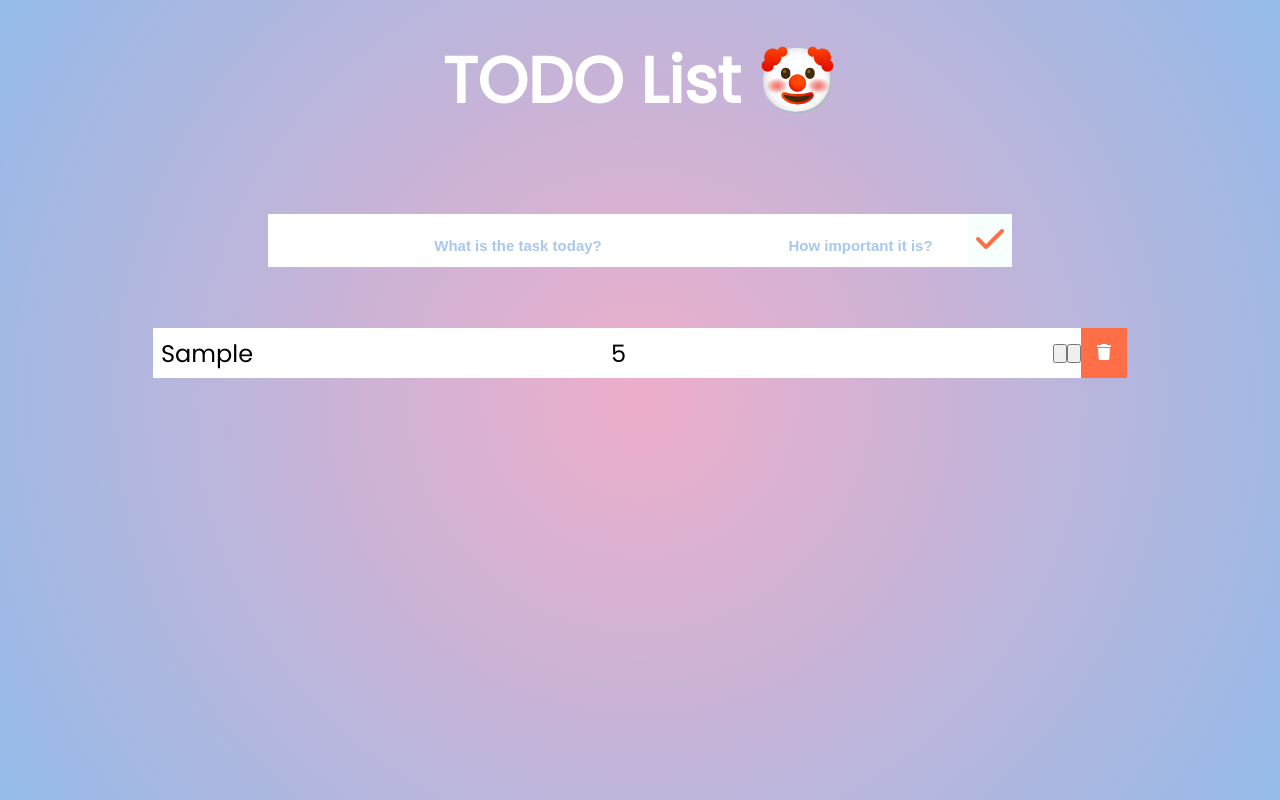
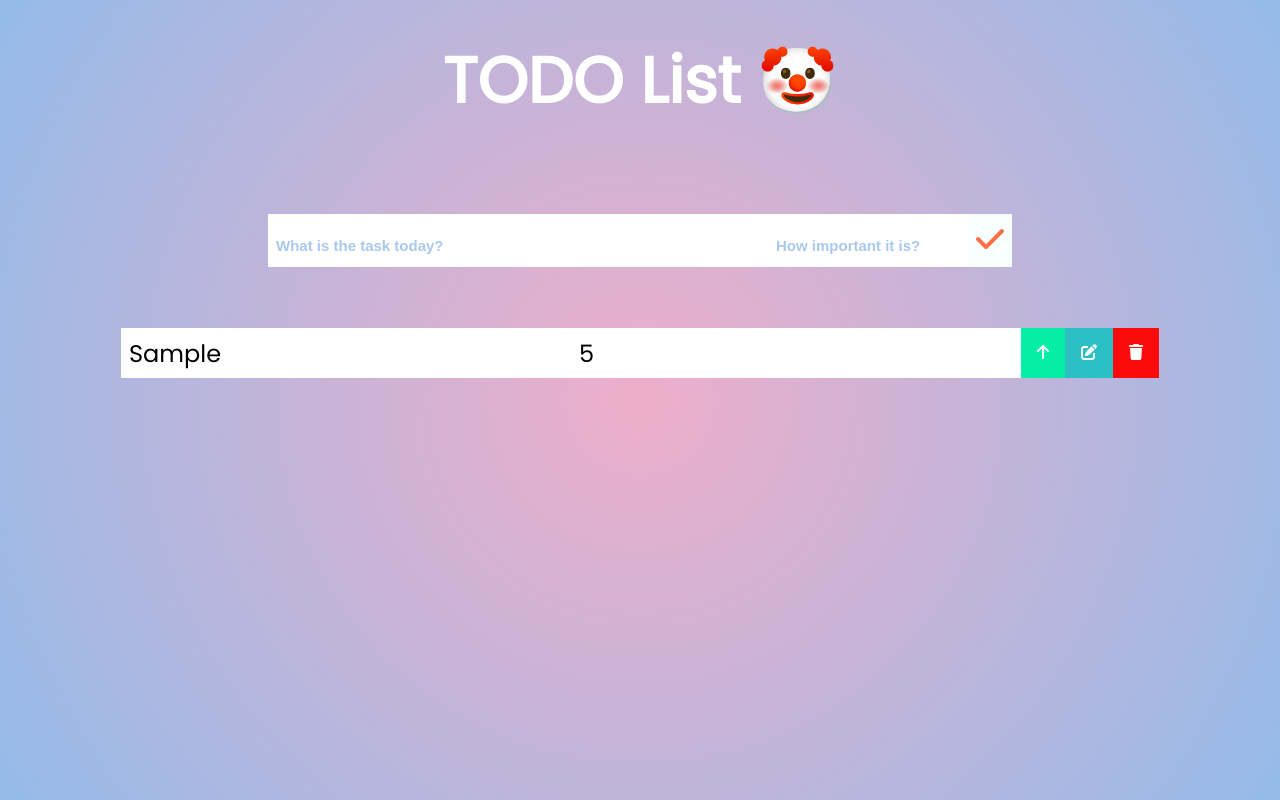
Before and after one commit to M-Hassan-Raza/react-todo, a React (Create React App) app: page / in a window 1280 px wide. Both pictures are taken after typing "Sample", "5" into the empty fields and a click on the button 990 px from the left and 240 px from the top of the page. Built offline with nearby package versions, Linux system fonts and the light colour scheme.

Commit message:
Improved Font-awesome import, added error checkign for input fields

```diff
--- a/src/App.css
+++ b/src/App.css
@@ -70,18 +70,49 @@ form button:hover {
   width: 200px;
 }
 
-.delete-btn,
-.complete-btn {
-  background: #ff6f47;
+.delete-btn{
+  background: #fd0a0a;
   color: white;
   border: none;
   padding: 1rem;
   cursor: pointer;
   font-size: 1rem;
 }
-.complete-btn {
-  background: rgb(11, 212, 162);
+
+.edit-btn{
+  background: #2cc0c5;
+  color: white;
+  border: none;
+  padding: 1rem;
+  cursor: pointer;
+  font-size: 1rem;
 }
+
+.top-btn {
+  background: #05eea5;
+  color: white;
+  border: none;
+  padding: 1rem;
+  cursor: pointer;
+  font-size: 1rem;
+}
+
+.delete-btn:hover
+{
+  color: #fd0a0a;
+  background-color: white;
+}
+
+.edit-btn:hover{
+  color: #2cc0c5;
+  background-color: white;
+}
+
+.top-btn:hover{
+  color: #05eea5;
+  background-color: rgb(92, 89, 89);
+}
+
 
 .todo-item {
   padding: 0rem 0.5rem;
@@ -124,13 +155,14 @@ form button:hover {
 }
 
 input {
-  text-align: center;
+  padding: 5px;
+  align-content: center;
 }
 
-::-webkit-input-placeholder {
+/* ::-webkit-input-placeholder {
   text-align: center;
 }
 
 :-moz-placeholder {
   text-align: center;
-}
+} */
--- a/src/components/Form.js
+++ b/src/components/Form.js
@@ -1,5 +1,7 @@
 import React from "react";
-import {v4 as uuidv4} from 'uuid';
+import { FontAwesomeIcon } from '@fortawesome/react-fontawesome';
+import { faCheck } from '@fortawesome/free-solid-svg-icons';
+import { v4 as uuidv4 } from 'uuid';
 uuidv4();
 
 function Form(props) {
@@ -11,22 +13,35 @@ function Form(props) {
     }
     const submitHandler = (e) => {
         e.preventDefault();
+        if (props.inputText !== "" && props.priority !== "") {
+            if (parseInt(props.priority) >= 1 && parseInt(props.priority) <= 5) {
                 props.setTodosList([
                     ...props.todosList,
                     { text: props.inputText, completed: false, id: uuidv4(), priority: props.priority, isEditing: false }
                 ]);
                 props.setPrioritiesList([
                     ...props.prioritiesList,
-           {text: props.priority}]);
+                    { text: props.priority }]);
+
                 props.setInputText("");
                 props.setPriority("");
+            }
+            else {
+                alert("Priority Must be between 1-5");
+            }
+        }
+        else {
+            alert("No field can be left empty");
+        }
     };
     return (
         <form>
-            <input onChange={inputTextHandler} value={props.inputText} type="text" className="todo-input" placeholder="What is the task today?"/>
-            <input onChange={inputPriorityHandler} value={props.priority} type="number" min="1" max="5" className="priority" placeholder="How important it is?"/>
+            <input onChange={inputTextHandler} value={props.inputText} type="text" className="todo-input" placeholder="What is the task today?"
+                required />
+            <input onChange={inputPriorityHandler} value={props.priority} type="number" min="1" max="5" className="priority" placeholder="How important it is?"
+                required />
             <button onClick={submitHandler} className="todo-button" type="submit">
-            <i className="fa-sharp fa-solid fa-check"></i>
+                <FontAwesomeIcon icon={faCheck} />
             </button>
 
         </form>
--- a/src/components/Todo.js
+++ b/src/components/Todo.js
@@ -1,4 +1,8 @@
 import React from "react";
+import { FontAwesomeIcon } from '@fortawesome/react-fontawesome';
+import { faPenToSquare } from '@fortawesome/free-solid-svg-icons';
+import { faTrash } from '@fortawesome/free-solid-svg-icons';
+import { faArrowUp } from '@fortawesome/free-solid-svg-icons';
 
 function Todo(props) {
     const deleteHandler = () => {
@@ -8,14 +12,14 @@ function Todo(props) {
         <div className="todo">
             <li className="todo-item">{props.text}</li>
             <li className="todo-item-priority">{props.priority}</li>
+            <button className="top-btn" title="Delete Item">
+                <FontAwesomeIcon icon={faArrowUp} />
+            </button>
             <button className="edit-btn">
-                <i className="fa-light fa-pen-to-square"></i>
-            </button>
-            <button className="top-btn">
-                <i className="fa-light fa-pen-to-square"></i>
+                <FontAwesomeIcon icon={faPenToSquare} />
             </button>
             <button onClick={deleteHandler} className="delete-btn">
-                <i className="fas fa-trash"></i>
+            <FontAwesomeIcon icon={faTrash} />
             </button>
         </div>
     );
```
Lines whose indentation alone changed are shown as unchanged.
